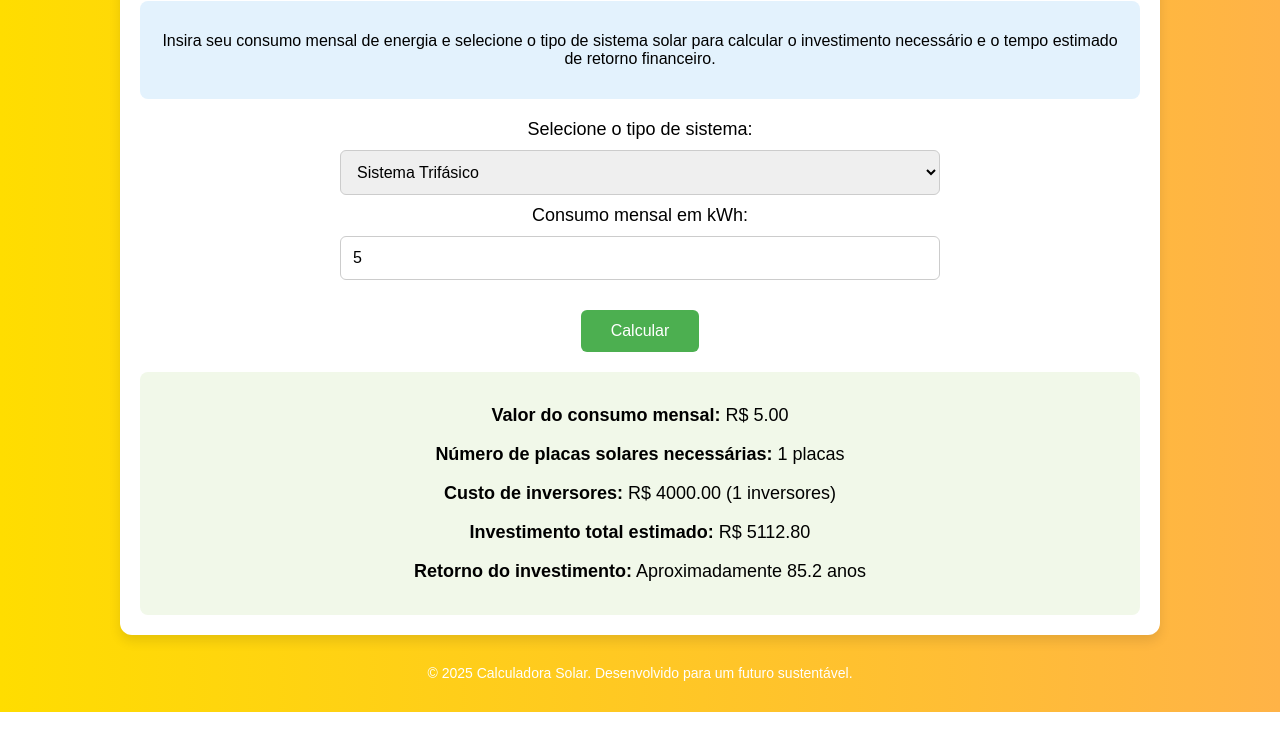
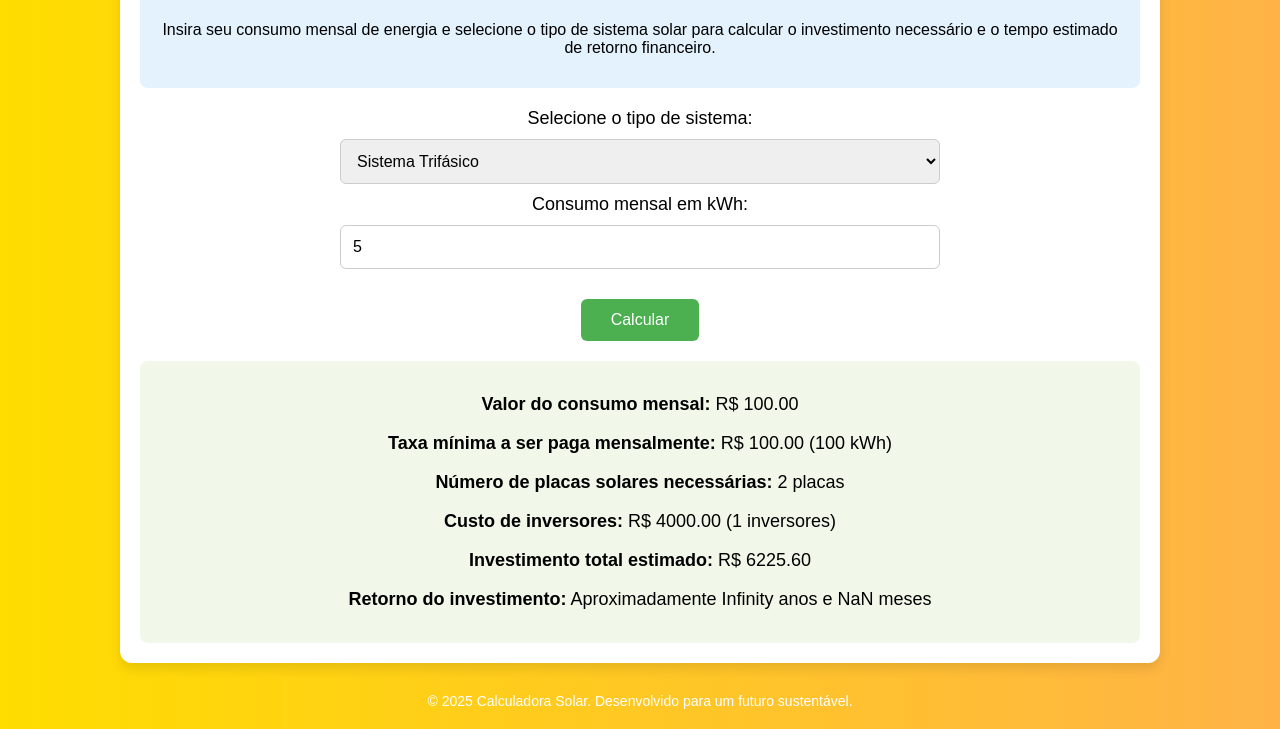
Before and after one commit to gmenge/calculadora-solar, a plain HTML site: page index.html in a window 1280 px wide. Both pictures are taken after typing "5" into the empty fields and a click on the button "Calcular". Shown: the part 128-857 px from the top of the page. Drawn offline with Linux system fonts and the light colour scheme.

Commit message:
Update index.html

```diff
--- a/index.html
+++ b/index.html
@@ -120,23 +120,40 @@
 
     <script>
         function calcularInvestimento() {
-            const consumo = document.getElementById("consumo").value;
+            const consumo = parseFloat(document.getElementById("consumo").value);
             const tipoSistema = document.getElementById("tipoSistema").value;
             const valorKwh = 1;
 
-            if (consumo <= 0) {
+            // Taxas mínimas
+            const taxaMinimaMonofasico = 30; // kWh
+            const taxaMinimaTrifasico = 100; // kWh
+
+            // Determine o consumo a considerar
+            let consumoFinal;
+            let taxaMinimaMensal;
+            if (tipoSistema === "monofasico") {
+                consumoFinal = Math.max(consumo, taxaMinimaMonofasico);
+                taxaMinimaMensal = taxaMinimaMonofasico * valorKwh;
+            } else {
+                consumoFinal = Math.max(consumo, taxaMinimaTrifasico);
+                taxaMinimaMensal = taxaMinimaTrifasico * valorKwh;
+            }
+
+            if (consumoFinal <= 0) {
                 document.getElementById("resultado").style.display = "block";
                 document.getElementById("resultado").innerHTML = "Por favor, insira um valor de consumo válido!";
                 return;
             }
 
-            const custoMensal = consumo * valorKwh;
+            const custoMensal = consumoFinal * valorKwh; // Custo real da energia
+            const custoTotalMensal = custoMensal + taxaMinimaMensal; // Custo total inclui custo de consumo + taxa mínima
+
             const custoPorPlaca = 650;
             const potenciaPorPlaca = 500;
-            const eficiencia = 0.85;
-            const geracaoDiariaPorPlaca = potenciaPorPlaca * eficiencia / 1000 * 5;
-            const geracaoMensalPorPlaca = geracaoDiariaPorPlaca * 30;
-            const numPlacas = Math.ceil(consumo / geracaoMensalPorPlaca);
+            const eficiencia = 0.85; // Eficiência dos painéis
+            const geracaoDiariaPorPlaca = (potenciaPorPlaca * eficiencia / 1000) * 5; // kWh gerados por dia
+            const geracaoMensalPorPlaca = geracaoDiariaPorPlaca * 30; // kWh gerados em um mês
+            const numPlacas = Math.ceil(consumoFinal / geracaoMensalPorPlaca); // Placas necessárias
 
             let custoInversor, numInversores;
             if (tipoSistema === "trifasico") {
@@ -147,19 +164,30 @@
                 numInversores = Math.ceil(numPlacas / 4);
             }
 
-            const investimentoPlacas = numPlacas * custoPorPlaca;
-            const custoMaterialMaoDeObra = investimentoPlacas * 0.712;
-            const investimentoTotal = investimentoPlacas + (numInversores * custoInversor) + custoMaterialMaoDeObra;
-            const retornoAno = custoMensal * 12;
+            const investimentoPlacas = numPlacas * custoPorPlaca; // Custo das placas
+            const custoMaterialMaoDeObra = investimentoPlacas * 0.712; // Custo com mão de obra
+            const investimentoTotal = investimentoPlacas + (numInversores * custoInversor) + custoMaterialMaoDeObra; // Investimento total
+
+            // O retorno total mensal é a economia com energia gerada menos a taxa mínima
+            const economiaMensal = custoMensal - taxaMinimaMensal; // Economiza o que pagava pela energia
+            const retornoMensal = Math.max(0, economiaMensal); // Garantir que não fique negativo
+            const retornoAno = retornoMensal * 12; // O retorno anual
+
+            // Tempo de retorno em anos
             const tempoRetorno = investimentoTotal / retornoAno;
+
+            // Converte tempoRetorno em anos e meses
+            const anos = Math.floor(tempoRetorno);
+            const meses = Math.round((tempoRetorno - anos) * 12); // Calcula o resto em meses
 
             document.getElementById("resultado").style.display = "block";
             document.getElementById("resultado").innerHTML = `
                 <p><strong>Valor do consumo mensal:</strong> R$ ${custoMensal.toFixed(2)}</p>
+                <p><strong>Taxa mínima a ser paga mensalmente:</strong> R$ ${taxaMinimaMensal.toFixed(2)} (${tipoSistema === "monofasico" ? taxaMinimaMonofasico : taxaMinimaTrifasico} kWh)</p>
                 <p><strong>Número de placas solares necessárias:</strong> ${numPlacas} placas</p>
                 <p><strong>Custo de inversores:</strong> R$ ${(numInversores * custoInversor).toFixed(2)} (${numInversores} inversores)</p>
                 <p><strong>Investimento total estimado:</strong> R$ ${investimentoTotal.toFixed(2)}</p>
-                <p><strong>Retorno do investimento:</strong> Aproximadamente ${tempoRetorno.toFixed(1)} anos</p>
+                <p><strong>Retorno do investimento:</strong> Aproximadamente ${anos} anos e ${meses} meses</p>
             `;
         }
     </script>
```
